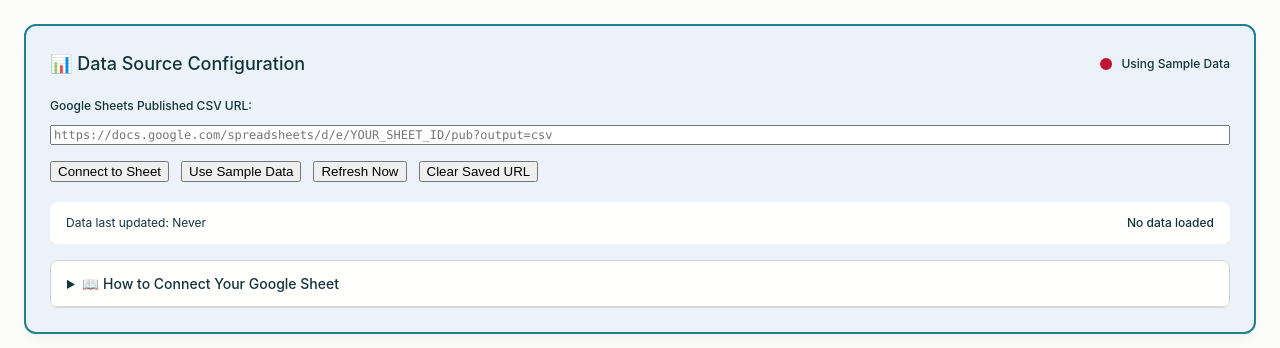
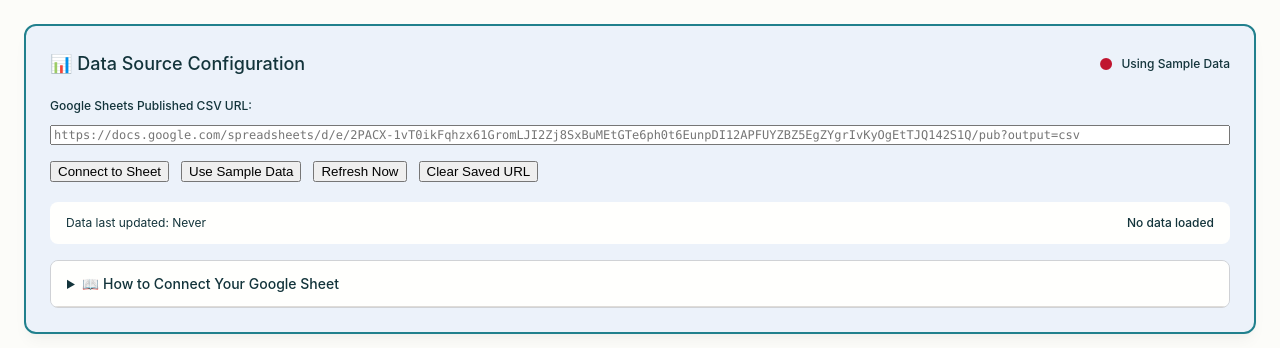
Before and after one commit to babanasir/rise-dashboard, a plain HTML site: page index.html in a window 1280 px wide. Shown: the top 348 px of the page. Drawn offline with Linux system fonts and the light colour scheme; a web font is replaced by a local one.

Commit message:
Update index.html

```diff
--- a/index.html
+++ b/index.html
@@ -1039,7 +1039,7 @@ body {
                         <input type="url"
                                class="form-control config-input"
                                id="sheetUrlInput"
-                               placeholder="https://docs.google.com/spreadsheets/d/e/YOUR_SHEET_ID/pub?output=csv">
+                               placeholder="https://docs.google.com/spreadsheets/d/e/2PACX-1vT0ikFqhzx61GromLJI2Zj8SxBuMEtGTe6ph0t6EunpDI12APFUYZBZ5EgZYgrIvKyOgEtTJQ142S1Q/pub?output=csv">
                     </div>
                     <div class="config-buttons">
                         <button class="btn btn--primary" id="connectSheetBtn">Connect to Sheet</button>
```
